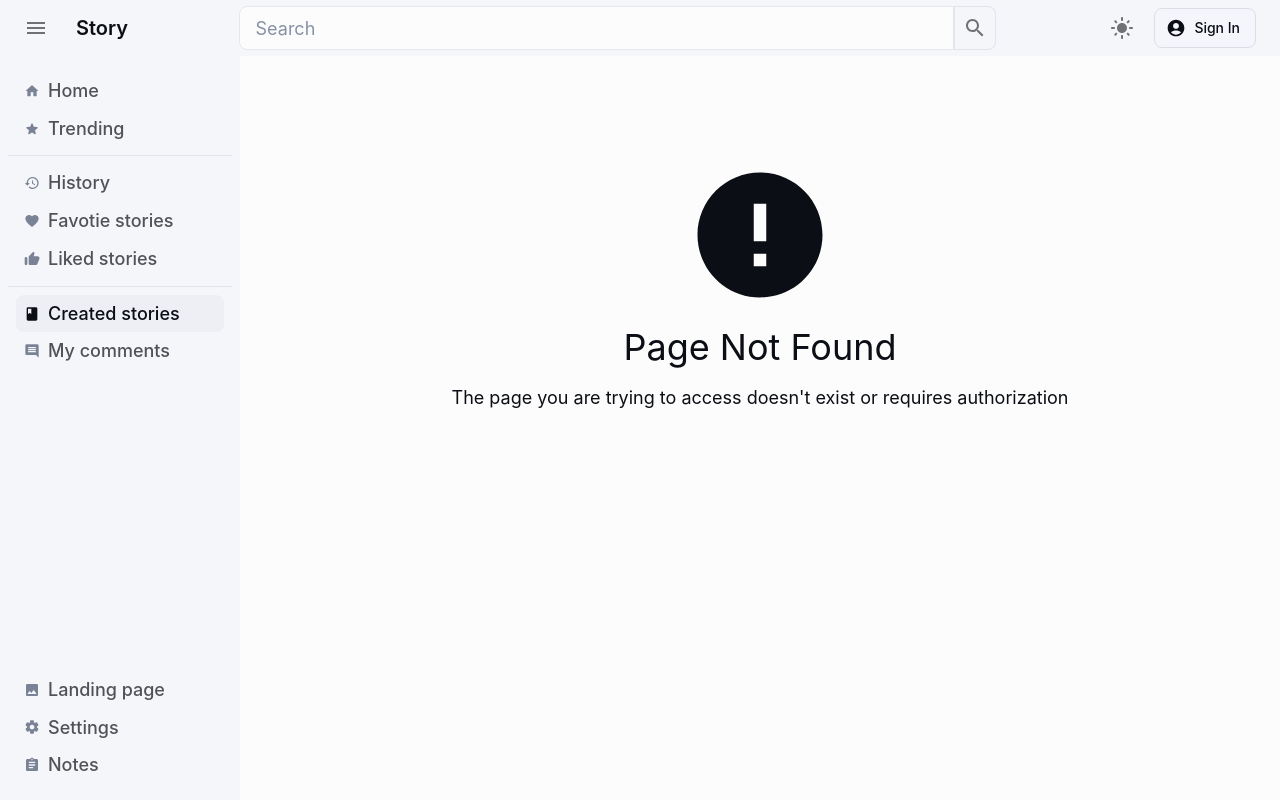
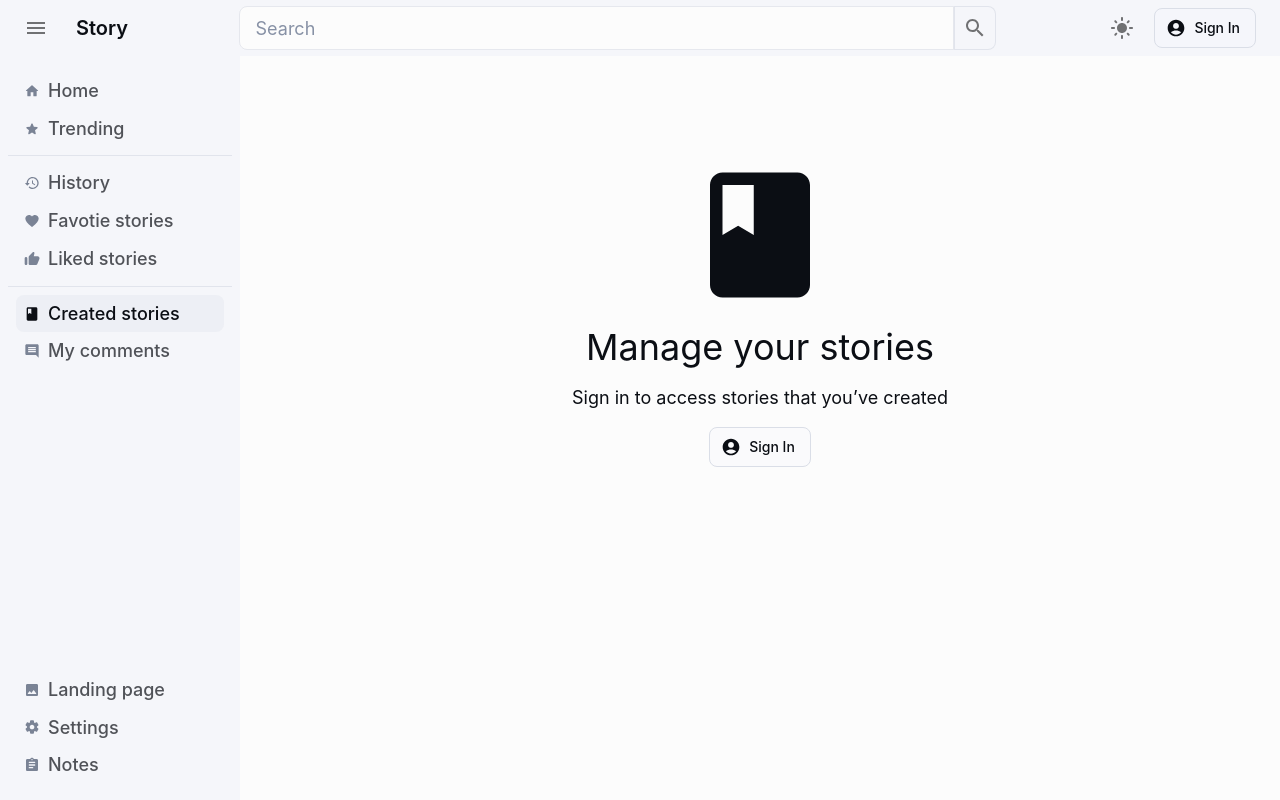
Before and after one commit to tmikov99/story-ui, a React (Vite) app: page /created in a window 1280 px wide. Built offline with nearby package versions, Linux system fonts and the light colour scheme; no server answers.

Commit message:
Add own stories screen (#67)

```diff
--- a/src/App.tsx
+++ b/src/App.tsx
@@ -19,7 +19,7 @@ import StoryCreate from './components/story/StoryCreate';
 import PageLinks from './components/page/PageLinks';
 import StoryEdit from './components/story/StoryEdit';
 import AccountSettings from './components/user/AccountSettings';
-import { fetchFavorite, fetchLiked, fetchStories, fetchTrending } from './api/story';
+import { fetchFavorite, fetchLiked, fetchStories, fetchTrending, fetchUserStories } from './api/story';
 import ProfilePage from './components/user/ProfilePage';
 import HistoryPage from './components/story/HistoryPage';
 import HistoryEmptyState from './components/emptyState/HistoryEmptyState';
@@ -28,6 +28,7 @@ import LikedEmptyState from './components/emptyState/LikedEmptyState';
 import UserEmptyState from './components/emptyState/UserEmptyState';
 import EmptyState from './components/emptyState/EmptyState';
 import ErrorIcon from '@mui/icons-material/Error';
+import OwnedEmptyState from './components/emptyState/OwnedEmptyState';
 
 function App() {
   const isAuthenticated = useSelector((state: RootState) => state.auth.isAuthenticated);
@@ -81,6 +82,16 @@ function App() {
                 )
               }
             />
+            <Route
+              path="created"
+              element={
+                isAuthenticated ? (
+                  <MainGrid title="Created Stories" fetchMethod={fetchUserStories} showActions={true} />
+                ) : (
+                  <OwnedEmptyState />
+                )
+              }
+            />
             {isAuthenticated && <Route path="/create" element={<StoryCreate />}/>}
             {isAuthenticated && <Route path="/create/:storyId/overview" element={<StoryPagesOverview />}/>}
             {isAuthenticated && <Route path="/edit/:storyId" element={<StoryEdit />} />}
--- a/src/api/story.ts
+++ b/src/api/story.ts
@@ -66,6 +66,12 @@ export const fetchTrending = async (
   return fetchStoriesData('/story/trending', params);
 };
 
+export const fetchUserStories = async (
+  params?: FetchParams
+): Promise<PaginatedResponse<StoryData>> => {
+  return fetchStoriesData('/story/mine', params);
+};
+
 export const createStory = async (formData: FormData) => {
   const response = await axios.post('/story/create', formData, {
     headers: {
--- /dev/null
+++ b/src/components/emptyState/OwnedEmptyState.tsx
@@ -0,0 +1,13 @@
+import EmptyState from "./EmptyState";
+import BookIcon from '@mui/icons-material/Book';
+
+export default function OwnedEmptyState() {
+  return (
+    <EmptyState
+      title="Manage your stories"
+      message="Sign in to access stories that you’ve created"
+      Icon={BookIcon}
+      loginRedirect
+    />
+  );
+}
--- a/src/components/story/MainGrid.tsx
+++ b/src/components/story/MainGrid.tsx
@@ -8,6 +8,7 @@ import { useNavigate } from 'react-router-dom';
 import { Pagination, Skeleton } from '@mui/material';
 import EmptyState from '../emptyState/EmptyState';
 import { useSearchParams } from 'react-router-dom';
+import SearchIcon from '@mui/icons-material/Search';
 
 
 interface MainGridProps {
@@ -67,7 +68,11 @@ export default function MainGrid({fetchMethod, title, showActions, placeholderTe
           {renderSkeletons(8)}
         </Grid>
       ) : stories.length === 0 ? (
-        <EmptyState title={placeholderText || "No stories found"} message="This list has no stories"/>
+        <EmptyState
+          title={placeholderText || "No stories found"}
+          message="We couldn't find any relevant stories"
+          Icon={SearchIcon}
+        />
       ) : (
         <Grid
           container
```
